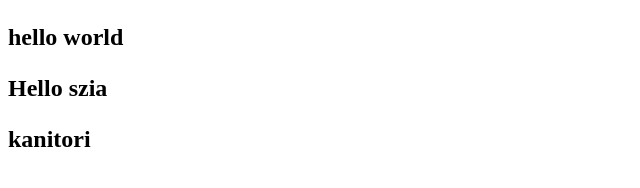
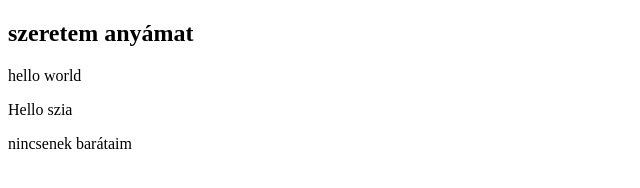
Before and after one commit to SoosKrisztian/demo2.0, a plain HTML site: page index.html in a window 1280 px wide. Shown: the whole page, without its empty margins (0-640 px from the left). Drawn offline with Linux system fonts and the light colour scheme.

Commit message:
javítás

```diff
--- a/index.html
+++ b/index.html
@@ -7,10 +7,9 @@
     <title>Document</title>
 </head>
 <body>
-    <h2>
+    <h2>szeretem anyámat</h2>
     <p>hello world</p>
     <p>Hello szia</p>
-    <p> kanitori</p>
-</h2>
+    <p>nincsenek barátaim</p>
 </body>
 </html>
```
